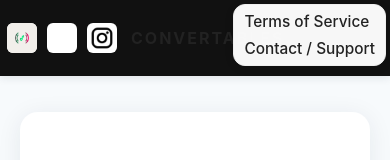
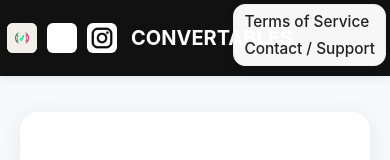
Before and after one commit to hryh/convertables-frontend, a website: page index.html in a window 390 px wide. Shown: the top 160 px of the page. Drawn offline with Linux system fonts and the light colour scheme; no server answers; a script that the page names is missing.

Commit message:
Update header style: white, larger, no spacing

```diff
--- a/index.html
+++ b/index.html
@@ -107,14 +107,7 @@
       transform: scale(1.08) rotate(-5deg);
       filter: brightness(1.1);
     }
-    .header-title {
-      font-size: 1.28rem;
-      font-weight: bold;
-      letter-spacing: 2px;
-      margin-left: 10px;
-      color: #222;
-      vertical-align: middle;
-    }
+    /* No .header-title styling here! */
     .simple-header {
       display: flex;
       align-items: center;
@@ -124,10 +117,6 @@
       min-height: 56px;
     }
     @media (max-width: 600px) {
-      .header-title {
-        font-size: 1rem;
-        margin-left: 6px;
-      }
       .simple-header {
         padding: 10px 7px;
         gap: 8px;
```
